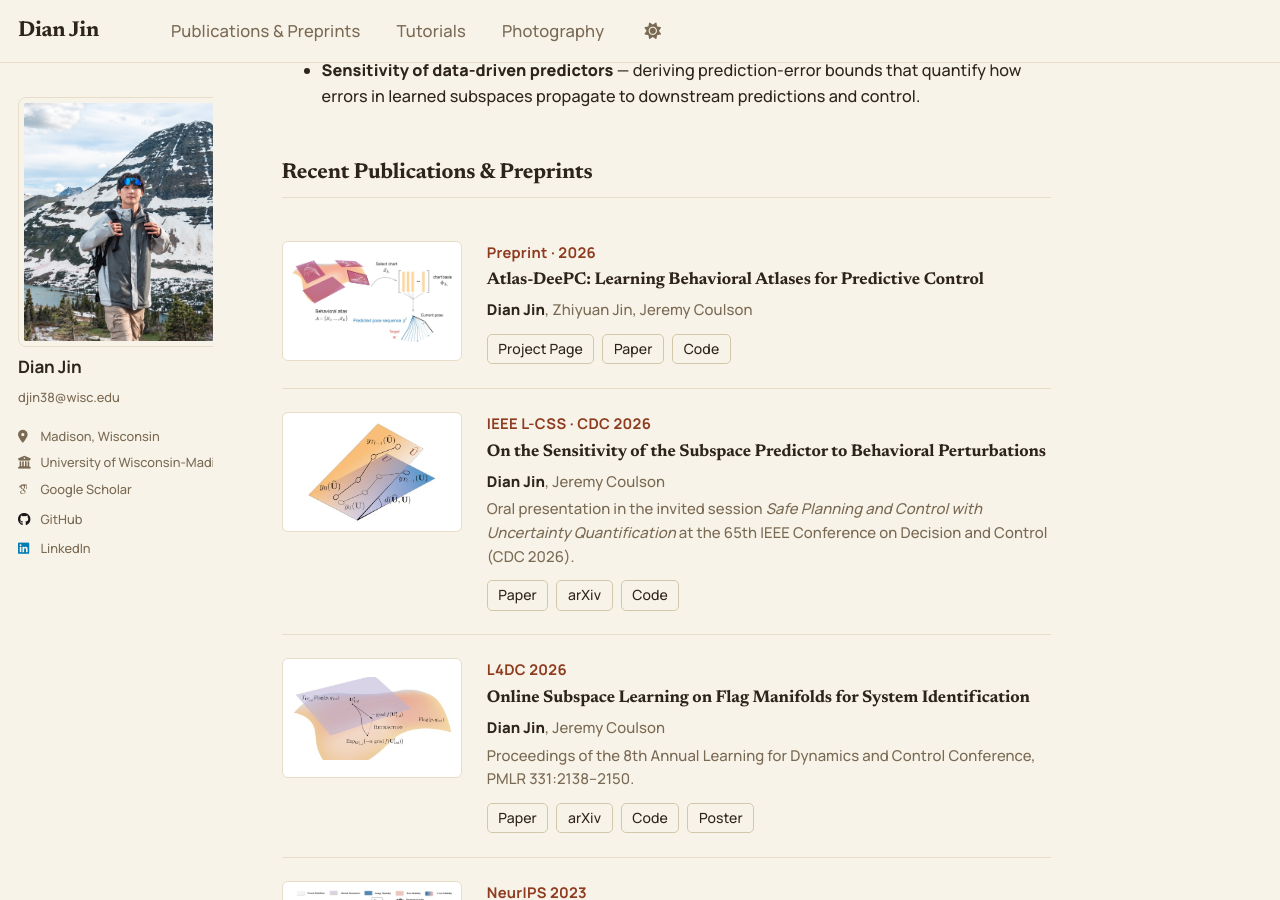
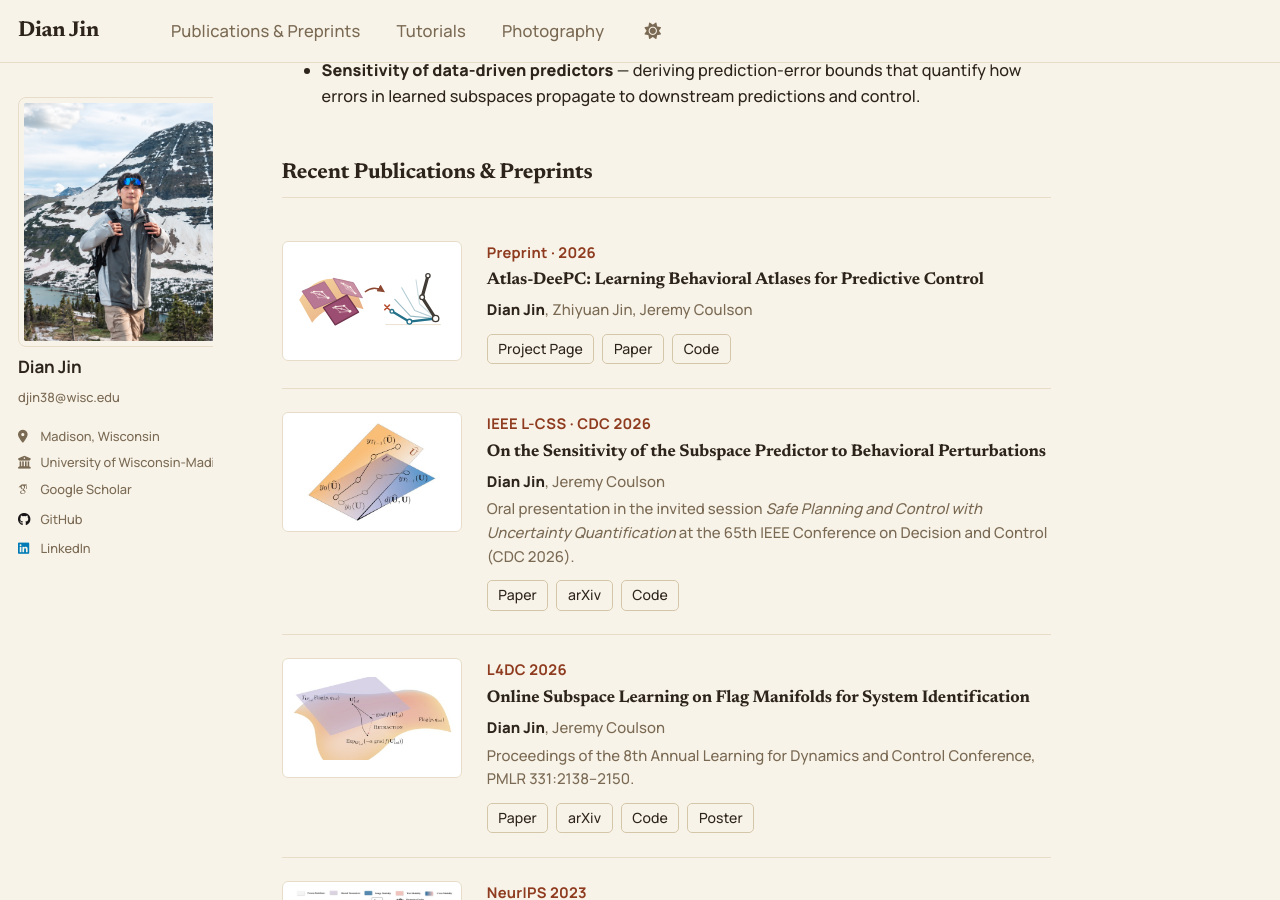
Before and after one commit to DianJin-Frederick/DianJin-Frederick.github.io, a Jekyll site: the page built from _pages/about.md, in a window 1280 px wide and 900 px high, scrolled down 986 px. Built offline with Jekyll 4.4.1, drawn with Linux system fonts in a browser that asks for light colours; some web fonts are replaced; a script that is not in the unit is left out.

Commit message:
Improve Atlas-DeePC publication preview

```diff
--- a/_data/publications.yml
+++ b/_data/publications.yml
@@ -4,7 +4,7 @@
   title: "Atlas-DeePC: Learning Behavioral Atlases for Predictive Control"
   url: "https://dianjin-frederick.github.io/Atlas-DeePC/"
   authors: "**Dian Jin**, Zhiyuan Jin, Jeremy Coulson"
-  image: "/images/publications/atlas-deepc.jpg"
+  image: "/images/publications/atlas-deepc-preview.svg"
   links:
     - label: "Project Page"
       url: "https://dianjin-frederick.github.io/Atlas-DeePC/"
```
Also changed, not shown: images/publications/atlas-deepc-preview.svg (added).
